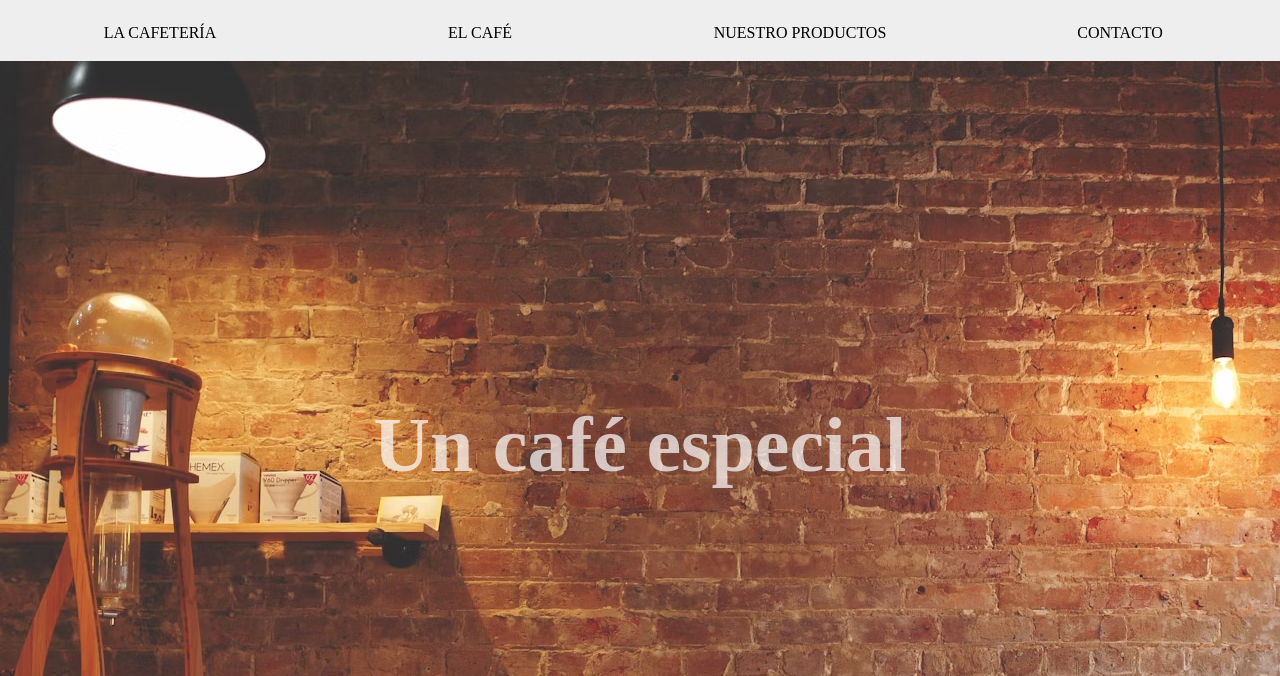
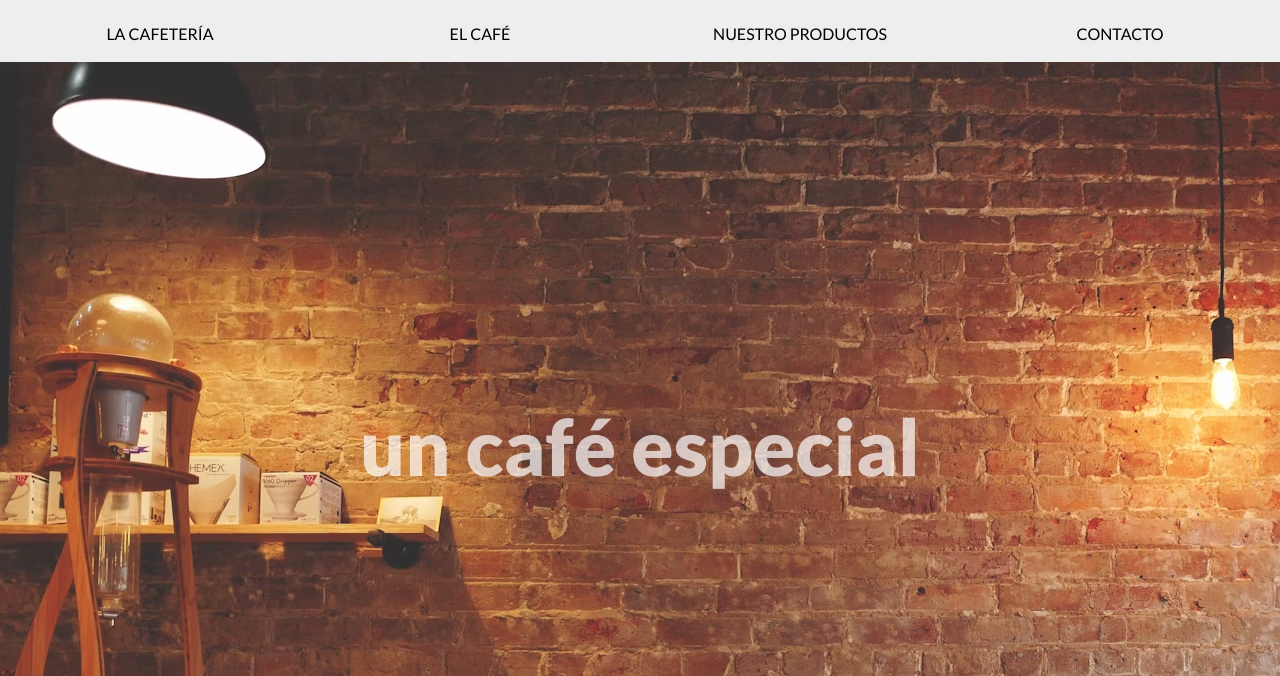
Before and after one commit to Agustin-Pierotti/Cafeteria-proa-A.Pierotti, a plain HTML site: page index.html in a window 1280 px wide. Shown: the part 124-800 px from the top of the page. Drawn offline with Linux system fonts and the light colour scheme.

Commit message:
HICE ANDAR EL FONT

```diff
--- a/index.html
+++ b/index.html
@@ -14,7 +14,7 @@
             <div class="navbtn"><p>CONTACTO</p></div>
         </nav>
         <article id="ImagenCool" >
-            <div><h1 id="BigText">Un café especial</h1></div>
+            <div><h1 id="BigText">un café especial</h1></div>
         </article>
         <section>
             <h2 style="margin: 40px 0px 20px;">Lorem ipsum dolor sit amet consectetur</h2>
--- a/style.css
+++ b/style.css
@@ -1,5 +1,11 @@
+@import url("https://fonts.googleapis.com/css2?family=Lato:wght@300;400;900&display=swap");
+
+* {
+    font-family: 'Lato';
+}
 body {
     margin: 0px;
+    font-family: Lato;
 }
 
 header {
@@ -48,6 +54,7 @@ a:hover {
 #BigText {
     color: rgba(255, 255, 255, .7);
     font-size: 78;
+    font-weight: bold;
 }
 
 section{
```
